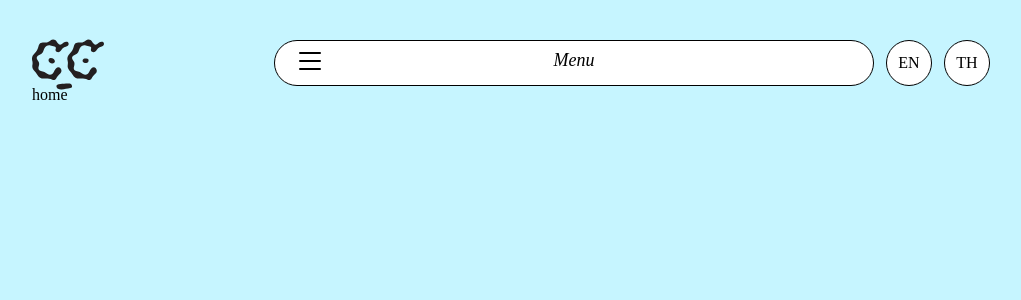
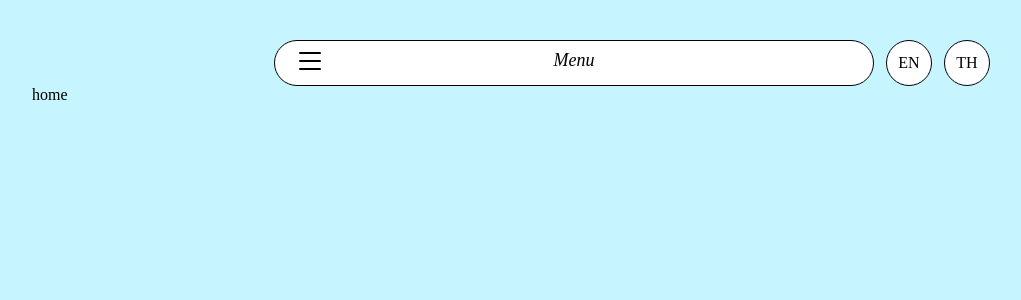
Before and after one commit to wipaweeeeee/cache, a React (Vite) app: page / in a window 1280 px wide. Shown: the top 300 px of the page, without its empty margins (8-1029 px from the left). Built offline with nearby package versions, Linux system fonts and the light colour scheme; a web font is replaced by a local one.

Commit message:
somethings wrong with the logo

```diff
--- a/src/components/Header/Header.jsx
+++ b/src/components/Header/Header.jsx
@@ -1,11 +1,11 @@
-import Logo from '../Logo/';
-import Nav from '../Nav';
+// import Logo from '../Logo/';
+import Nav from '@/components/Nav';
 import { Outlet } from 'react-router-dom';
 
 const Header = () => {
     return (
         <>
-            <Logo />
+            {/* <Logo /> */}
             <Nav />
             <Outlet/>
         </>
```
